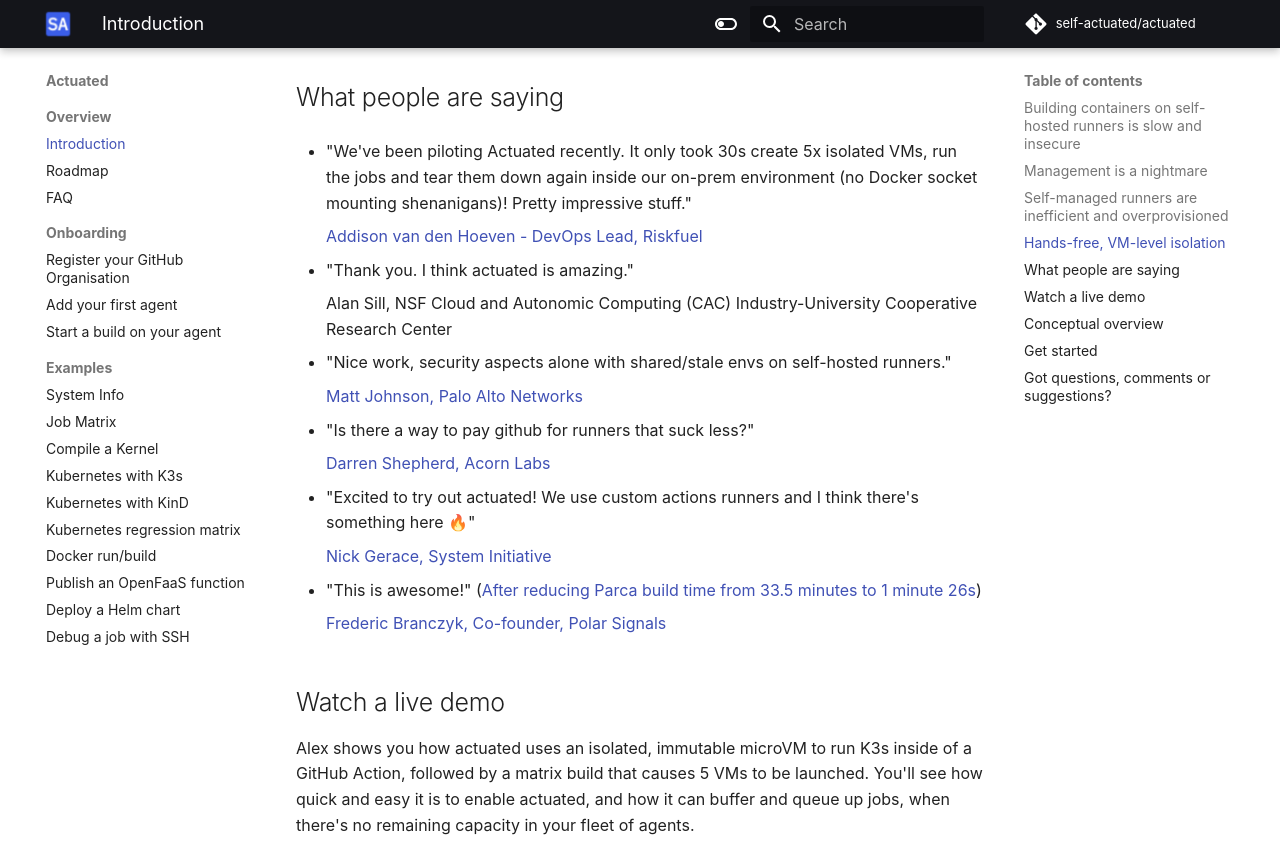
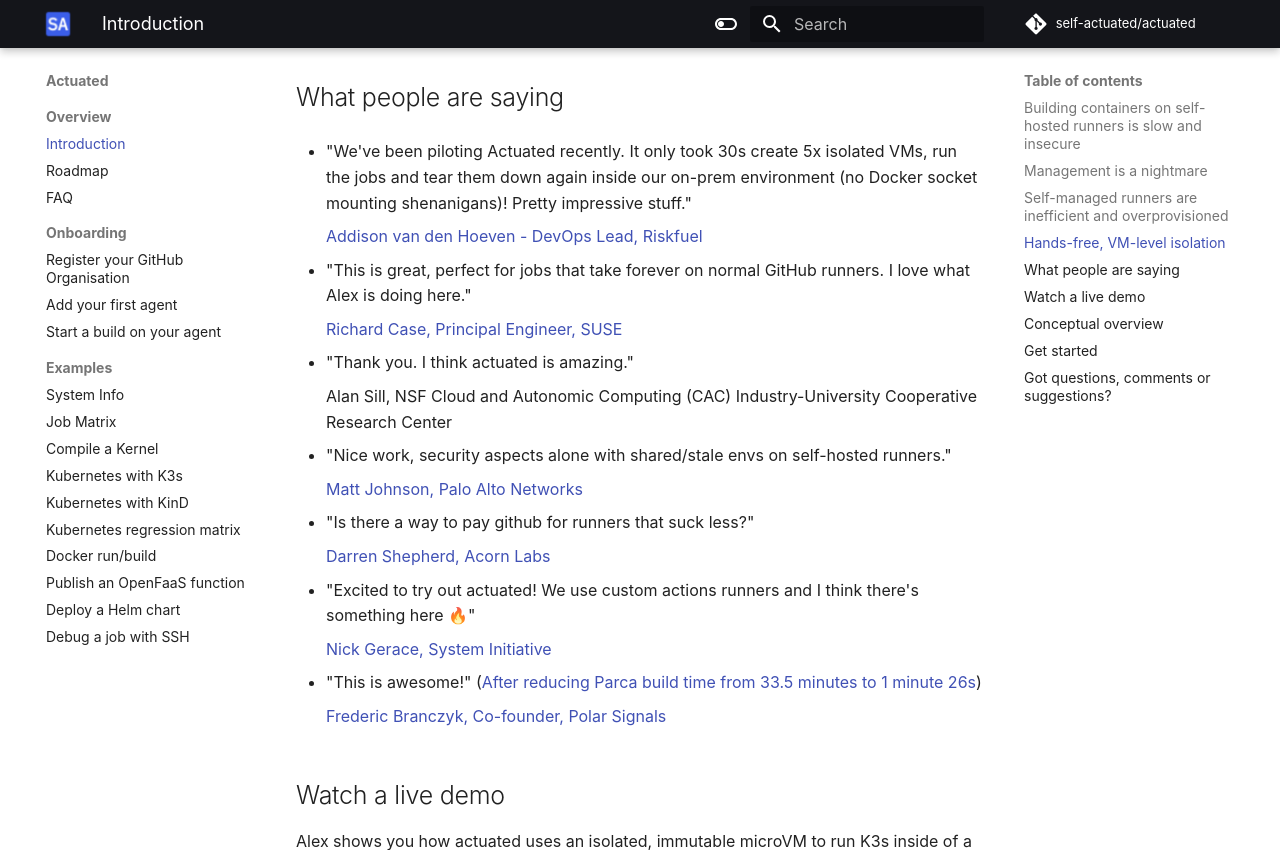
Before and after one commit to welteki/docs.actuated.dev, an MkDocs documentation site: the page built from docs/index.md, in a window 1280 px wide and 900 px high, scrolled down 1882 px, cut to the strip 0-850 px from the top of the window. Built offline with MkDocs 1.6.1 and Material for MkDocs 9.7.7, drawn with Linux system fonts in a browser that asks for light colours; some web fonts are replaced.

Commit message:
Add Richard Case
Signed-off-by: Alex Ellis (OpenFaaS Ltd) <alexellis2@gmail.com>

```diff
--- a/docs/index.md
+++ b/docs/index.md
@@ -49,6 +49,10 @@
 
     [Addison van den Hoeven - DevOps Lead, Riskfuel](https://twitter.com/AddisonvdH/status/1588164307057102848?s=20&t=fMWKRXrmy3tE4C5CsMXKmQ)
 
+* "This is great, perfect for jobs that take forever on normal GitHub runners. I love what Alex is doing here."
+
+    [Richard Case, Principal Engineer, SUSE](https://twitter.com/fruit_case/status/1588584782765916160?s=20&t=nVnZS9rsdBD9rxrv4nI51Q)
+
 * "Thank you. I think actuated is amazing."
 
     Alan Sill, NSF Cloud and Autonomic Computing (CAC) Industry-University Cooperative Research Center
```
